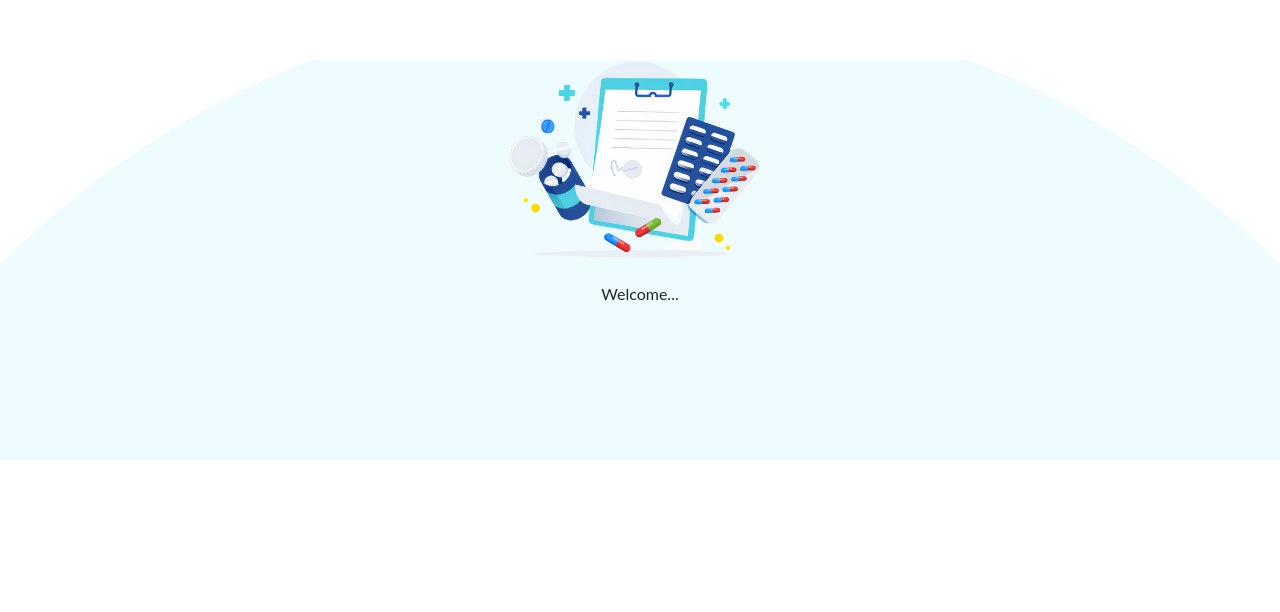
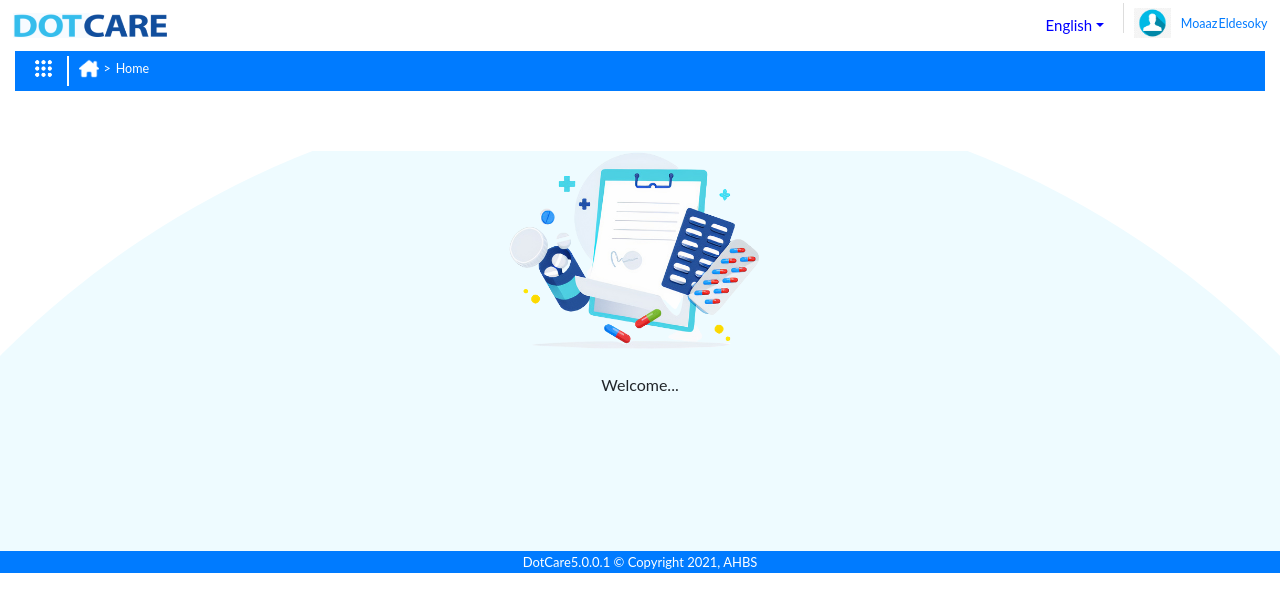
Before and after one commit to Moaaz-Eldesoky/dotcare, a Nuxt app: page / in a window 1280 px wide. Shown: the top 612 px of the page. Built offline with nearby package versions, Linux system fonts and the light colour scheme.

Commit message:
adding layout folder

```diff
--- /dev/null
+++ b/layouts/default.vue
@@ -0,0 +1,7 @@
+<template>
+   <div>
+    <Header/>
+    <Nuxt />
+    <Footer/>
+  </div>
+</template>
```
